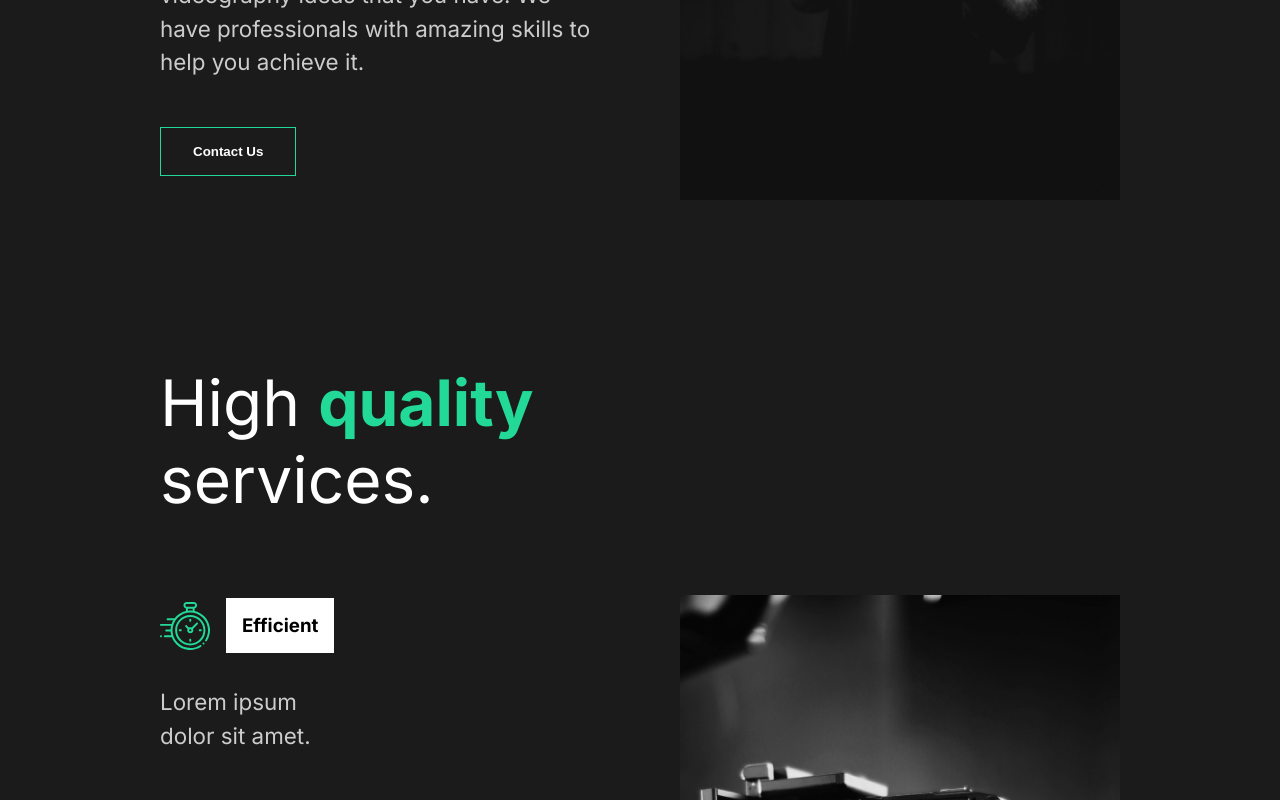
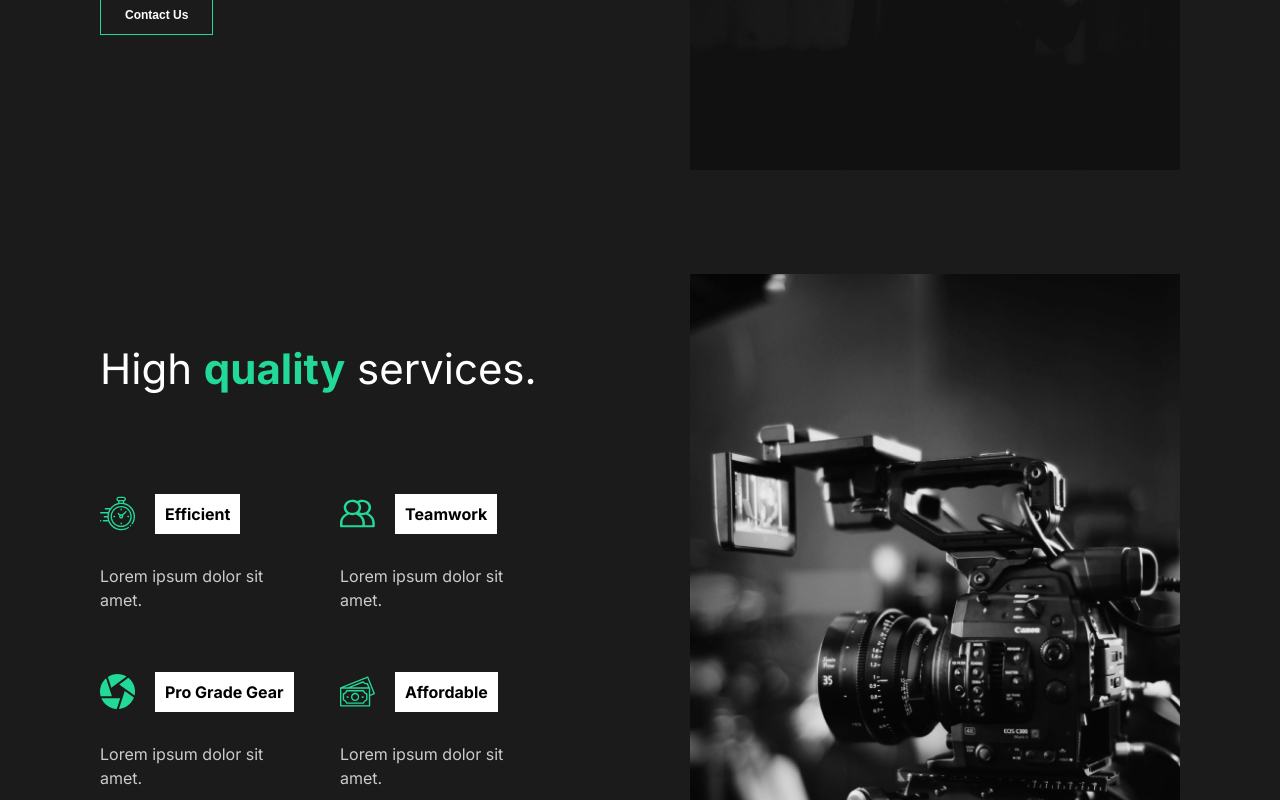
Before and after one commit to nggar/capture-portfolio, a React (Create React App) app: page / in a window 1280 px wide. Shown: the part 600-1400 px from the top of the page. Built offline with nearby package versions, Linux system fonts and the light colour scheme.

Commit message:
update styling

```diff
--- a/src/components/GlobalStyle.js
+++ b/src/components/GlobalStyle.js
@@ -7,20 +7,25 @@ const GlobalStyle = createGlobalStyle`
     box-sizing: border-box;
 }
 
+html {
+    font-size: 62.5%;
+}
+
 body {
     background: #1b1b1b;
     font-family: 'inter', 'sans-serif';
+    font-size: 1.6rem;
 }
 
 button {
     font-weight: bold;
-    font-size: 1.1 rem;
+    font-size: 1.2rem;
     cursor: pointer;
-    padding: 1rem 2rem;
+    padding: 1.2rem 2.4rem;
     border: 1px solid #23d997;
     background: transparent;
     color: white;
-    transition: all .5 ease;
+    transition: all .5s ease;
     &:hover {
         background-color: #23d997;
     }
@@ -28,23 +33,23 @@ button {
 
 h2 {
     font-weight: lighter;
-    font-size: 4rem;
+    font-size: 4.2rem;
 }
 h3 {
     color: white;
+    font-size: 1.6rem;
 }
 h4 {
     font-weight: bold;
     font-size: 2rem;
 }
 p {
-    padding: 3rem 0rem;
+    padding: 5rem 0rem;
     color: #ccc;
-    font-size: 1.4rem;
     line-height: 150%;
 }
 a {
-    font-size: 1.1rem;
+    font-size: 1.4rem;
 }
 span {
     font-weight: bold;
--- a/src/components/HomePage/ServicesSection.js
+++ b/src/components/HomePage/ServicesSection.js
@@ -17,28 +17,28 @@ const ServicesSection = () => {
                 <Cards>
                     <Card>
                         <div className="icon">
-                            <img src={clock} alt="" />
+                            <img src={clock} alt="icon" />
                             <h3>Efficient</h3>
                         </div>
                         <p>Lorem ipsum dolor sit amet.</p>
                     </Card>
                     <Card>
                         <div className="icon">
-                            <img src={teamwork} alt="" />
+                            <img src={teamwork} alt="icon" />
                             <h3>Teamwork</h3>
                         </div>
                         <p>Lorem ipsum dolor sit amet.</p>
                     </Card>
                     <Card>
                         <div className="icon">
-                            <img src={diaphragm} alt="" />
-                            <h3>Pro Gear</h3>
+                            <img src={diaphragm} alt="icon" />
+                            <h3>Pro Grade Gear</h3>
                         </div>
                         <p>Lorem ipsum dolor sit amet.</p>
                     </Card>
                     <Card>
                         <div className="icon">
-                            <img src={money} alt="" />
+                            <img src={money} alt="icon" />
                             <h3>Affordable</h3>
                         </div>
                         <p>Lorem ipsum dolor sit amet.</p>
@@ -57,11 +57,11 @@ const ServicesSection = () => {
 //Styled Component
 const Services = styled( SectionLayout )`
     h2 {
-        padding-bottom: 5rem;
+        padding-bottom: 10rem;
     }
     p {
         width: 70%;
-        padding: 2rem 0 4rem 0;
+        padding: 3rem 0 6rem 0;
     }
 `
 
@@ -71,17 +71,22 @@ const Cards = styled.div`
 `
 
 const Card = styled.div`
-    flex-basis: 16rem;
+    flex-basis: 24rem;
 
     .icon {
         display: flex;
         align-items: center;
 
+        img {
+            width: 3.5rem;
+        }
+
         h3 {
-            margin-left: 1rem;
+            margin-left: 2rem;
             background: white;
             color: black;
-            padding: 1rem;
+            padding:  1rem;
+
         }
     }
 `
--- a/src/components/HomePage/Styles.js
+++ b/src/components/HomePage/Styles.js
@@ -10,7 +10,7 @@ export const SectionLayout = styled.div`
 `
 export const Description = styled.div`
     flex: 1;
-    padding-right: 5rem;
+    padding-right: 10rem;
 
     h2 {
         font-weight: lighter;
--- a/src/components/Nav.js
+++ b/src/components/Nav.js
@@ -43,7 +43,7 @@ const StyledNav = styled.nav`
     text-decoration: none;
   }
   #logo {
-    font-size: 1.5rem;
+    font-size: 2.2rem;
     font-family: "Lobster Two", cursive;
     font-weight: lighter;
   }
--- a/src/pages/MovieDetails.js
+++ b/src/pages/MovieDetails.js
@@ -88,7 +88,7 @@ const AwardStyle = styled.div`
     font-size: 2rem;
   }
   .line {
-    width: 50%;
+    width: 70%;
     background: #23d997;
     height: 0.5rem;
     margin: 1rem 0rem;
--- a/src/pages/Works.js
+++ b/src/pages/Works.js
@@ -26,7 +26,7 @@ const Works = () => {
             <div>
                 <h2>Good Times</h2>
                 <div className="line"></div>
-                <Link to='good- times'>
+                <Link to='good-times'>
                     <img src={goodtimes} alt='goodtimes' />
                 </Link>
             </div>
```
